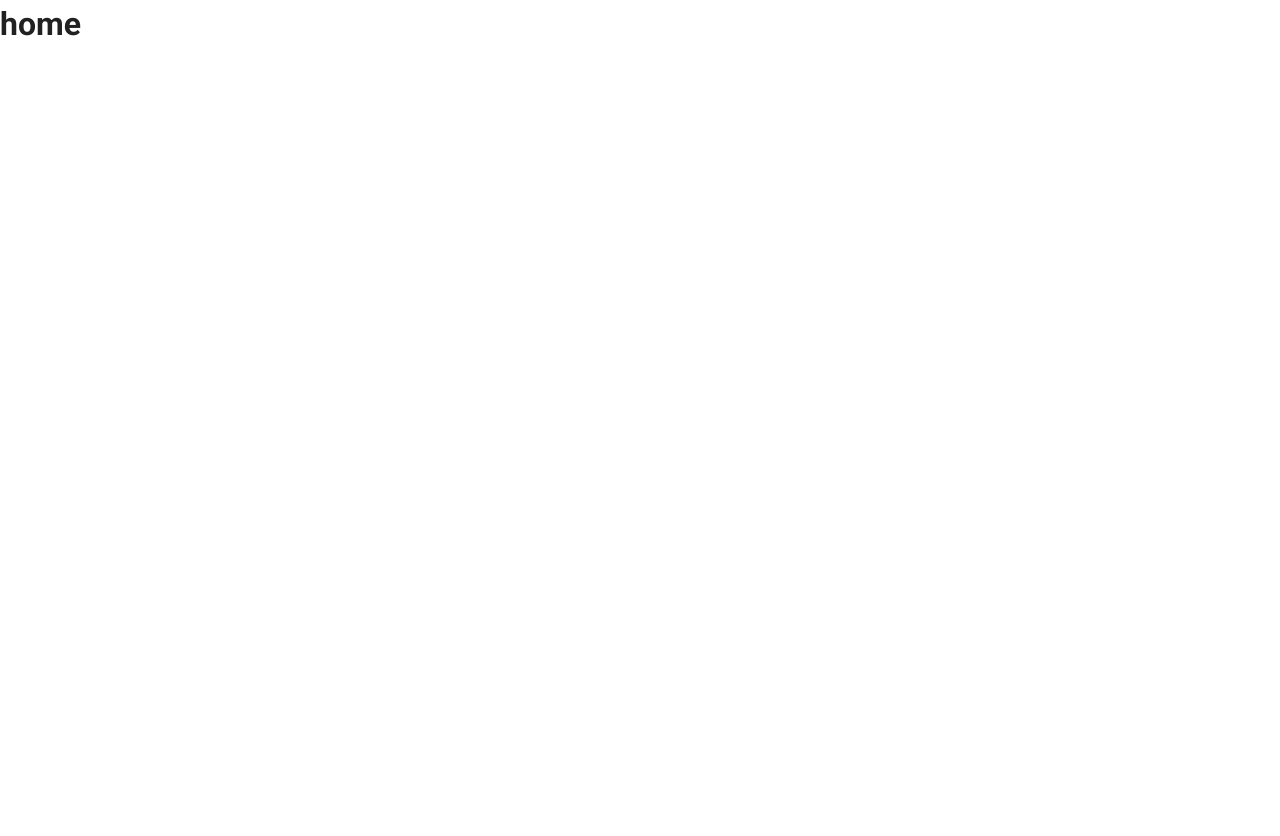
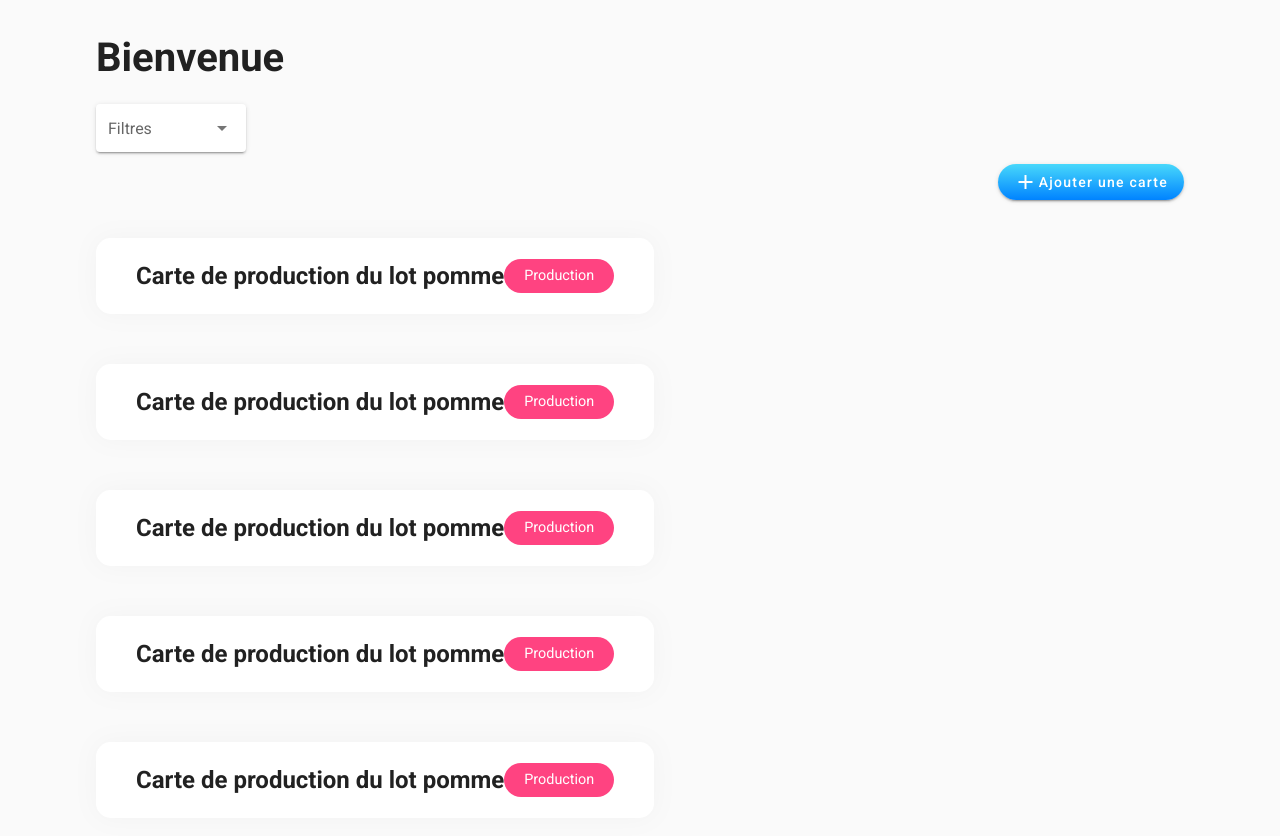
Before and after one commit to AmineAffif/Niagara, a Vue app: page / in a window 1280 px wide. Shown: the top 836 px of the page. Before the commit the page ends 800 px from the top, so only its background shows below. Built offline with nearby package versions, Linux system fonts and the light colour scheme.

Commit message:
finished Home page integration

```diff
--- a/src/App.vue
+++ b/src/App.vue
@@ -5,6 +5,8 @@
     </v-content>
   </v-app>
 </template>
+
+
 
 <script>
 
@@ -16,3 +18,15 @@ export default {
   }),
 };
 </script>
+
+
+<style>
+
+.theme--light.v-application {
+  background-color: #FAFAFA !important;
+}
+a {
+  text-decoration: none;
+}
+
+</style>
--- /dev/null
+++ b/src/components/Card.vue
@@ -0,0 +1,38 @@
+<template>
+  <div class="card">
+    <h1>Carte de production du lot pomme</h1>
+    <p class="card_category production">Production</p>
+  </div>
+</template>
+
+<script>
+export default {
+  name: "Card",
+};
+</script>
+
+<style>
+
+  .card {
+    display: flex;
+    justify-content: space-between;
+    align-items: center;
+    margin-top: 50px;
+    background-color: #ffffff;
+    padding: 20px 40px;
+    border-radius: 15px;
+    filter: drop-shadow(0 0 0.75rem rgba(0,0,0,.03));
+  }
+  .card h1 {
+    font-size: 1.5rem;
+  }
+  .production {
+    background-color: #FF4381;
+    color: #fff;
+    border-radius: 30px;
+    padding: 6px 20px;
+    font-size: .9rem;
+    margin: 0 !important;
+  }
+
+</style>
--- a/src/router/index.js
+++ b/src/router/index.js
@@ -1,6 +1,7 @@
 import Vue from 'vue'
 import VueRouter from 'vue-router'
 import Home from '../views/Home.vue'
+import CreateCard from '../views/CreateCard.vue'
 
 Vue.use(VueRouter)
 
@@ -11,13 +12,10 @@ const routes = [
     component: Home
   },
   {
-    path: '/about',
-    name: 'About',
-    // route level code-splitting
-    // this generates a separate chunk (about.[hash].js) for this route
-    // which is lazy-loaded when the route is visited.
-    component: () => import(/* webpackChunkName: "about" */ '../views/About.vue')
-  }
+    path: '/createCard',
+    name: 'CreateCard',
+    component: CreateCard
+  },
 ]
 
 const router = new VueRouter({
--- a/src/views/About.vue
+++ /dev/null
@@ -1,5 +0,0 @@
-<template>
-  <div class="about">
-    <h1>This is an about page</h1>
-  </div>
-</template>
--- /dev/null
+++ b/src/views/CreateCard.vue
@@ -0,0 +1,12 @@
+<template>
+  <div class="create_card">
+    <h1>Create a card</h1>
+  </div>
+</template>
+
+<script>
+export default {};
+</script>
+
+<style>
+</style>
--- a/src/views/Home.vue
+++ b/src/views/Home.vue
@@ -1,14 +1,87 @@
+
+
 <template>
-<div class="home">
-  <h1>home</h1>
-</div>
+  <div class="home">
+    <div class="row title_row">
+      <h1>Bienvenue</h1>
+    </div>
+    <div class="row filter_row">
+      <div class="filter_wrapper">
+        <v-select :items="filters" label="Filtres" solo />
+      </div>
+    </div>
+    <div class="row add_card">
+      <router-link to="/createCard" custom>
+        <v-btn color="accent" elevation="2" id="add_card_btn" rounded
+          ><v-icon>mdi-plus</v-icon>Ajouter une carte</v-btn
+        >
+      </router-link>
+    </div>
+    <div class="row card_list">
+      <Card />
+      <Card />
+      <Card />
+      <Card />
+      <Card />
+    </div>
+  </div>
 </template>
 
+
 <script>
+import Card from "../components/Card.vue";
+export default {
+  data: () => ({
+    filters: ["Logistique", "production", "Qualité", "Maintenance"],
+  }),
+  components: { Card },
+};
+</script>
 
 
-  export default {
-    name: 'Home',
 
-  }
-</script>
+<style scoped>
+.home {
+  display: flex;
+  justify-content: center;
+  align-items: center;
+  flex-direction: column;
+  padding: 50px 0;
+}
+
+.row {
+  width: 85%;
+}
+
+.title_row h1 {
+  font-size: 2.5rem;
+  line-height: 2.5rem !important;
+}
+
+.filter_row {
+  margin-bottom: -30px !important;
+}
+
+.card_list {
+  margin-top: 0 !important;
+}
+
+.filter_wrapper {
+  width: 150px;
+  margin-top: 26px;
+}
+
+#add_card_btn {
+  text-transform: initial;
+  background: linear-gradient(
+    180deg,
+    rgba(72, 216, 251, 1) 0%,
+    rgba(0, 131, 255, 1) 100%
+  ) !important;
+}
+
+.add_card {
+  display: flex;
+  justify-content: flex-end;
+}
+</style>
```
